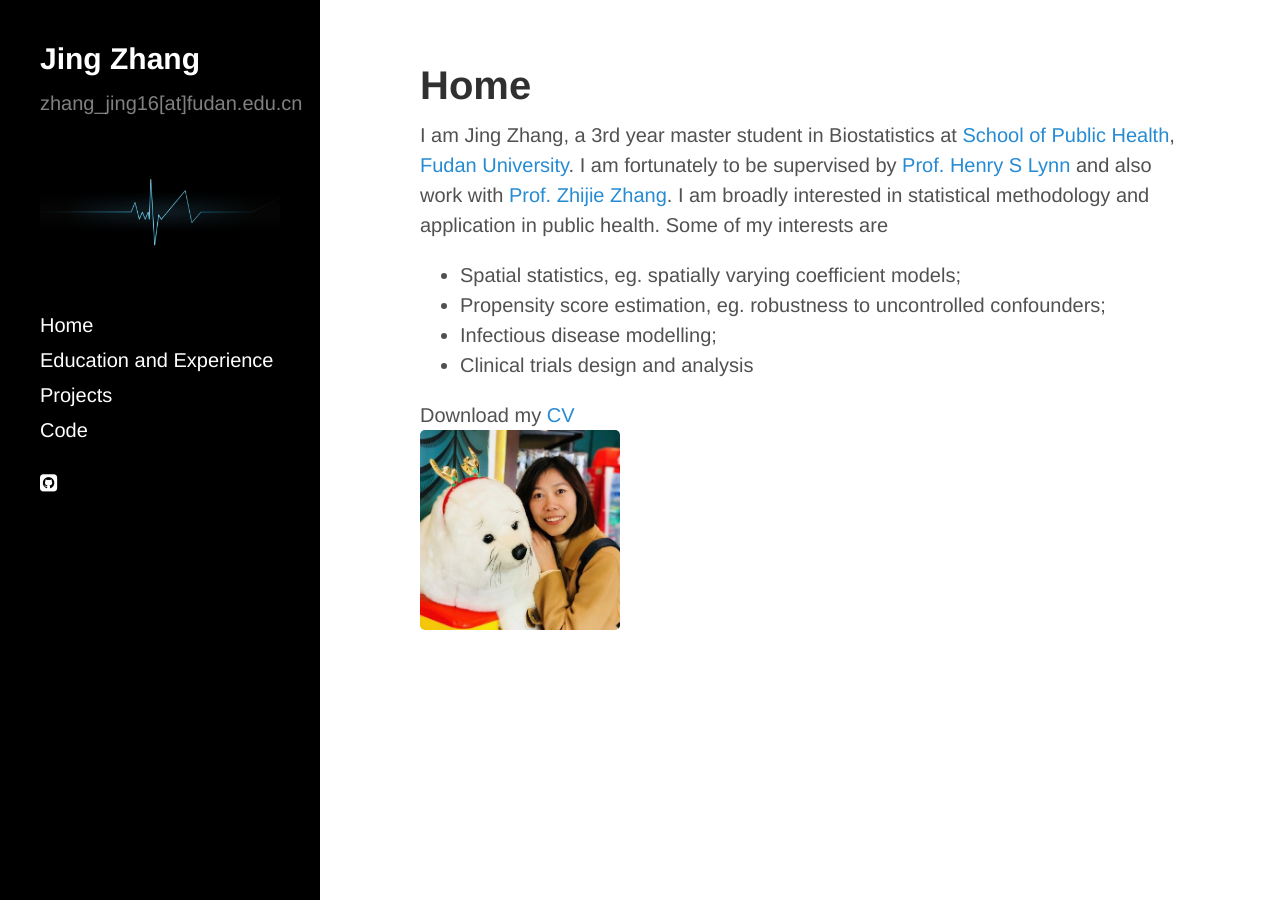
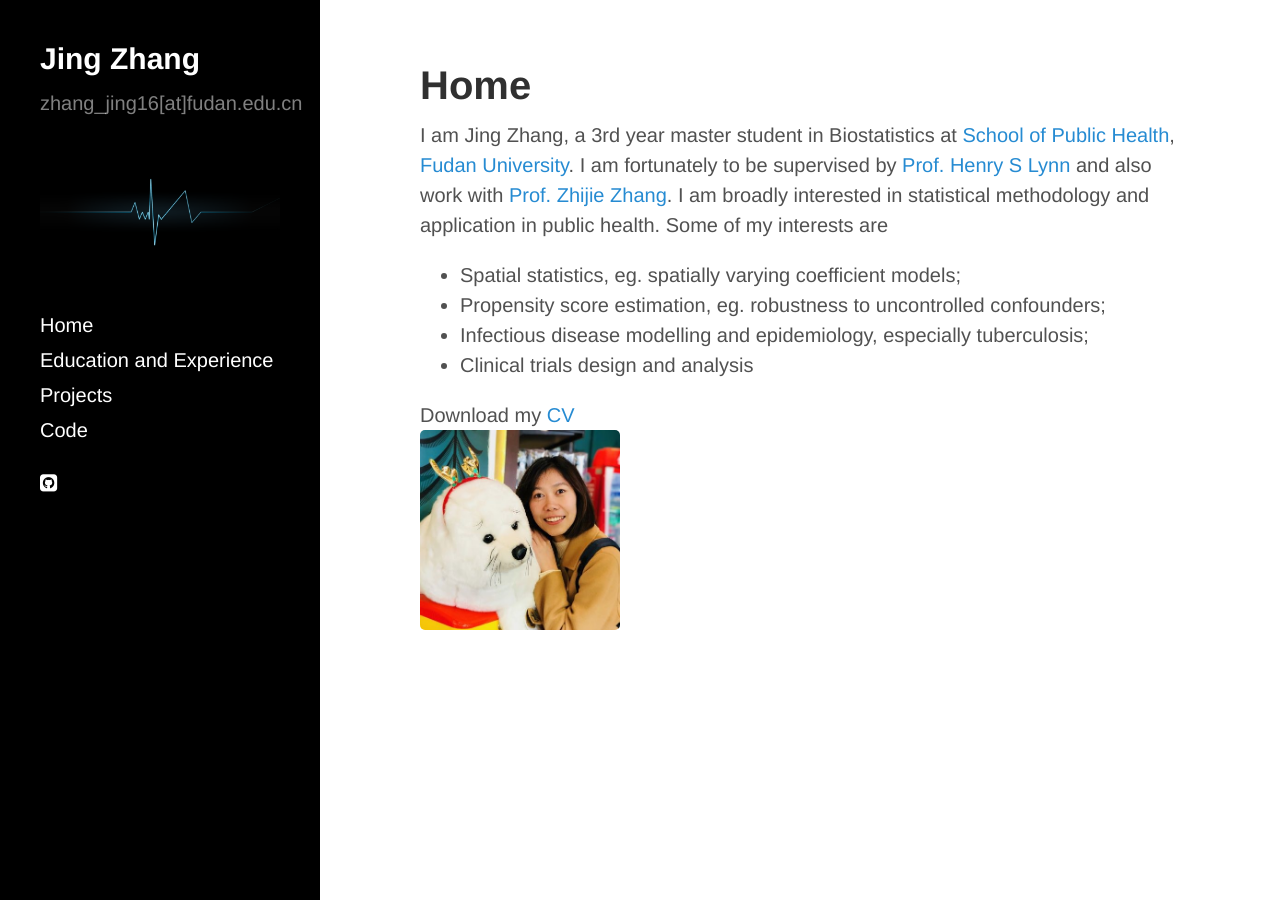
Before and after one commit to jingzhang1/jingzhang1.github.io, a Jekyll site: the page built from index.md, in a window 1280 px wide. Built offline with Jekyll 4.4.1, drawn with Linux system fonts in a browser that asks for light colours; nearby versions of some CDN libraries.

Commit message:
Update index.md

```diff
--- a/index.md
+++ b/index.md
@@ -16,7 +16,7 @@ title: Home
   <ul>
   <li> Spatial statistics, eg. spatially varying coefficient models; </li>
   <li> Propensity score estimation, eg. robustness to uncontrolled confounders; </li>
-  <li> Infectious disease modelling; </li>
+  <li> Infectious disease modelling and epidemiology, especially tuberculosis; </li>
   <li> Clinical trials design and analysis </li>
   </ul>
 
```
